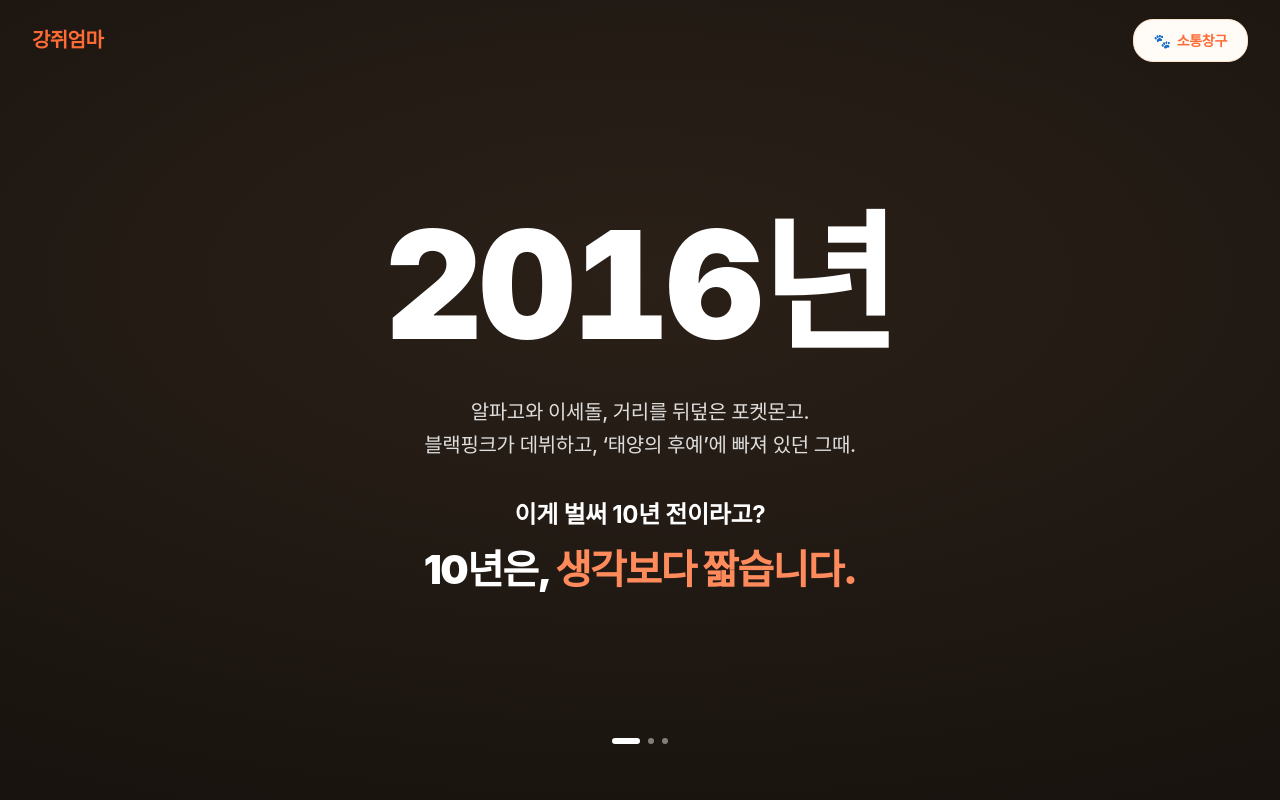
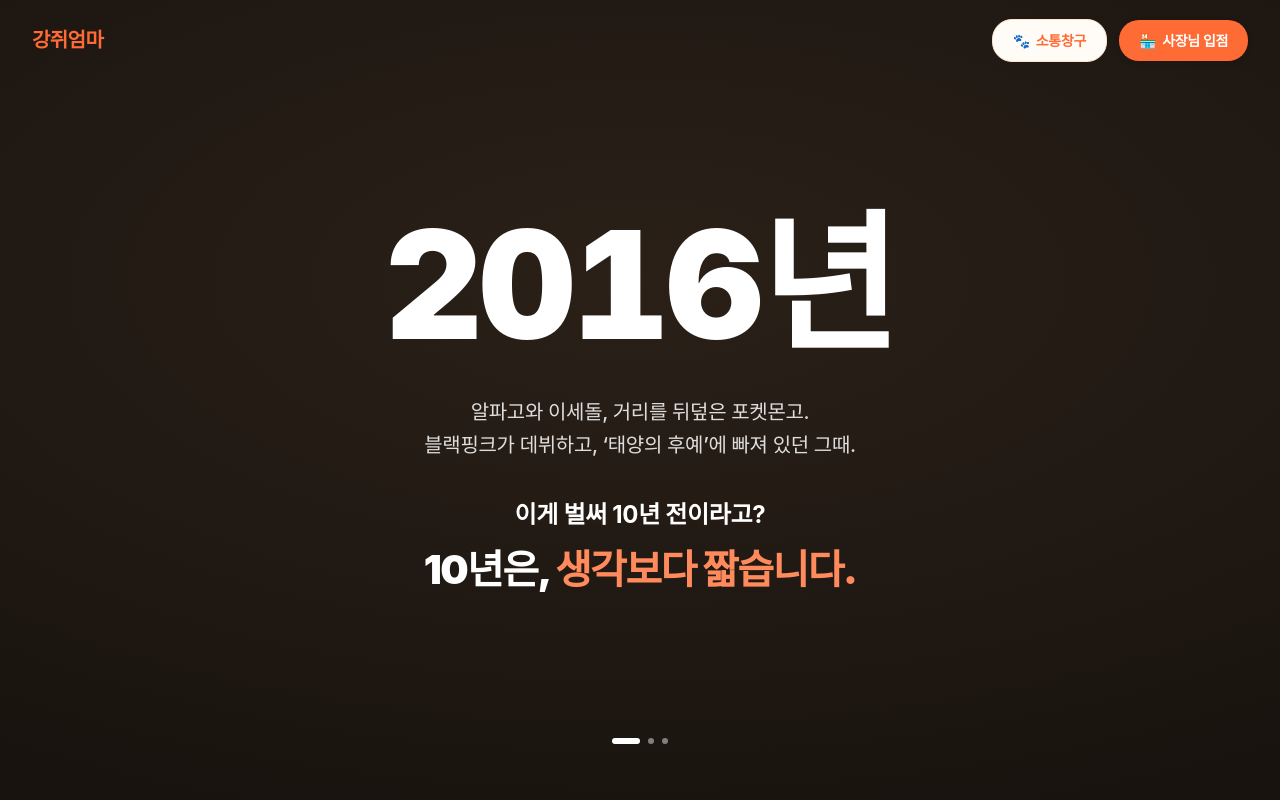
Before and after one commit to gangjiumma/gangjiumma-marketing, a Next.js app: page / in a window 1280 px wide. Shown: the top 800 px of the page. Built offline with nearby package versions, Linux system fonts and the light colour scheme; a web font is replaced by a local one.

Commit message:
헤더변경

```diff
--- a/src/app/business/page.tsx
+++ b/src/app/business/page.tsx
@@ -717,7 +717,7 @@ function ImgFade({
   }, [failed, idx, okList.length, images.length, onAllFail]);
 
   return (
-    <div className={className} style={{ position: "relative" }}>
+    <div className={className}>
       {images.map((src, i) => (
         // eslint-disable-next-line @next/next/no-img-element
         <img
--- a/src/components/Header.tsx
+++ b/src/components/Header.tsx
@@ -25,6 +25,8 @@ export default function Header() {
           강쥐엄마
         </Link>
 
+        {/* 우측 버튼 그룹 */}
+        <div className="flex items-center gap-2 md:gap-3">
           {/* 소통창구 (/voice) — 펫페어 소통 약속 페이지 */}
           <Link
             href="/voice"
@@ -34,16 +36,15 @@ export default function Header() {
             <span>소통창구</span>
           </Link>
 
-        {/* 사장님 입점 — 사장님 페이지 정비 중 임시 숨김 (복구: 아래 false && 제거) */}
-        {false && (
+          {/* 사장님 입점 (/business) — 사장님용 입점 안내 */}
           <Link
             href="/business"
-            className="inline-flex items-center gap-1.5 px-4 md:px-5 py-2 md:py-2.5 rounded-3xl border border-brand-tint200 bg-brand-tint50 text-brand text-sm md:text-base font-bold hover:bg-brand-tint100 hover:border-brand transition-all duration-200"
+            className="inline-flex items-center gap-1.5 px-4 md:px-5 py-2 md:py-2.5 rounded-3xl bg-brand text-white text-sm md:text-base font-bold shadow-soft hover:opacity-90 transition-all duration-200"
           >
             <span>🏪</span>
             <span>사장님 입점</span>
           </Link>
-        )}
+        </div>
       </div>
     </header>
   );
```
Lines whose indentation alone changed are shown as unchanged.
